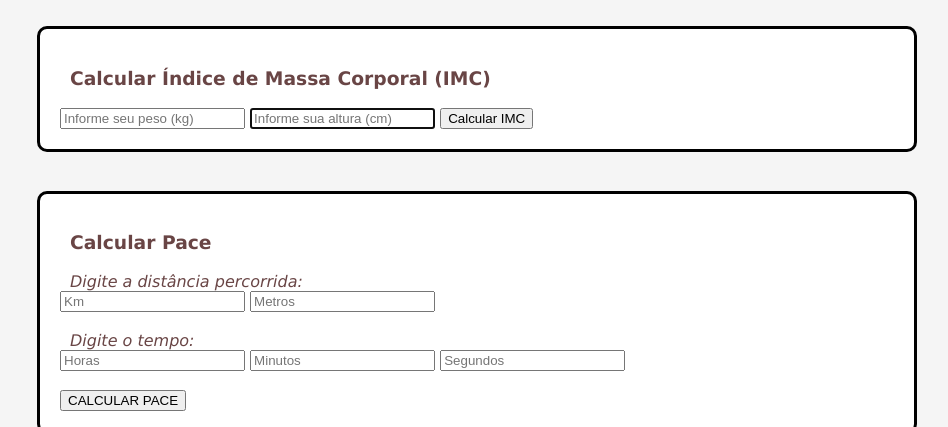
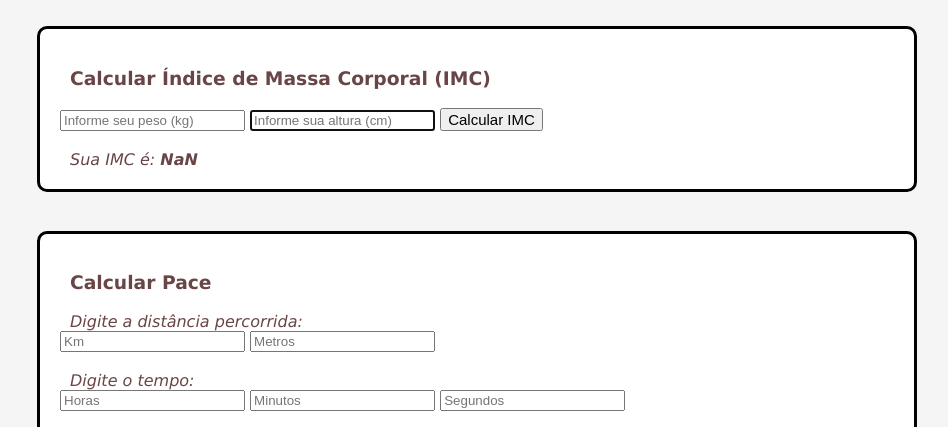
Before and after one commit to Rebecabfv/Pagina_Pessoal, a plain HTML site: page blog.html in a window 1280 px wide. Both pictures are taken after typing "Sample", "Sample" into the empty fields and a click on the button "Calcular IMC". Shown: the part 176-603 px from the top of the page, without its empty margins (163-1111 px from the left). Drawn offline with Linux system fonts and the light colour scheme.

Commit message:
Adiciona resultado IMC no HTML
Esse commit modifica o blog.html para mostrar o resultado do IMC no
corpo da página:
	- adiciona uma div
	- adiciona uma strong
	- altera calculaImc.js para exibir e ocultar a div

Closes #1

```diff
--- a/blog.html
+++ b/blog.html
@@ -20,10 +20,18 @@
         </header>
 
         <section class="post">
-            <h3 class="subtitle">Calcular Índice de Massa Corporal (IMC)</h3>
-            <input id="peso" name="peso" placeholder="Informe seu peso (kg)" />
-            <input id="altura"  name="altura" placeholder="Informe sua altura (cm)"/>
-            <button id="buttonImc" type="button">Calcular IMC</button>
+            <div>
+                <h3 class="subtitle">Calcular Índice de Massa Corporal (IMC)</h3>
+                <input id="peso" name="peso" placeholder="Informe seu peso (kg)" />
+                <input id="altura"  name="altura" placeholder="Informe sua altura (cm)"/>
+                <button id="buttonImc" type="button" class="btn">Calcular IMC</button>
+            </div>
+            <br>
+            <div id="dvConteudo">
+                <div class="post_title">Sua IMC é:
+                    <strong class="resultadoImc"></strong>
+                </div>
+           </div>
         </section>
 
         <br>
--- a/calculaImc.js
+++ b/calculaImc.js
@@ -1,18 +1,34 @@
 peso.focus();
 altura.focus();
 
+var visibilidade = true; //Variável que vai manipular o botão Exibir
+document.getElementById("dvConteudo").style.display = "none";
+
 function calculaImc()
 {
-    var pesoCalc = parseInt (document.getElementById("peso").value);
-    var alturaCalc = parseInt (document.getElementById("altura").value);
-    var imc = pesoCalc/(alturaCalc*alturaCalc);
-    alert("Seu IMC é:" + imc);
+    var pesoCalc = parseFloat (document.getElementById("peso").value);
+    var alturaCalc = parseFloat (document.getElementById("altura").value);
+    alturaCalc = alturaCalc/100; //Transformando cm em metros
+    var imc = parseFloat (pesoCalc/(alturaCalc*alturaCalc));
+    imc = imc.toFixed(1); //Determinando o número de casas decimais (função arredonda para cima)
+    document.getElementsByClassName("resultadoImc")[0].innerHTML  = imc;
+
 
     // Melhorando a usabilidade e limpando o input
     peso.value = "";
     peso.focus();
     altura.value = "";
     altura.focus();
+
+    if (visibilidade) {//Se a variável visibilidade for igual a true, então...
+        document.getElementById("dvConteudo").style.display = "block";//Exibimos a div
+        visibilidade = false;//alteramos o valor da variável para falso.
+    }
+    /* Se caso precisasse desabilitar a div:
+    else { //ou se a variável estiver com o valor false..
+        document.getElementById("dvConteudo").style.display = "none";//Ocutamos a div..
+        visibilidade = true;//Alteramos o valor da variável para true.
+    //}*/
 }
 
 
--- a/style.css
+++ b/style.css
@@ -123,3 +123,23 @@ a {
     list-style-image: url('/image/github.png') ;
     list-style-position: inside;
 }
+
+
+
+.btn {
+    font-family:Arial;
+    font-size:15px;
+}
+.btn:hover {
+    background:-webkit-gradient( linear, left top, left bottom, color-stop(0.05, #1e62d0), color-stop(1, #3d94f6) );
+    background:-moz-linear-gradient( center top, #1e62d0 5%, #3d94f6 100% );
+    filter:progid:DXImageTransform.Microsoft.gradient(startColorstr='#1e62d0', endColorstr='#3d94f6');
+    background-color:#1e62d0;
+}.btn:active {
+    position:relative;
+    top:1px;
+}
+
+/* #dvConteudo {
+    display: none;
+}
```
